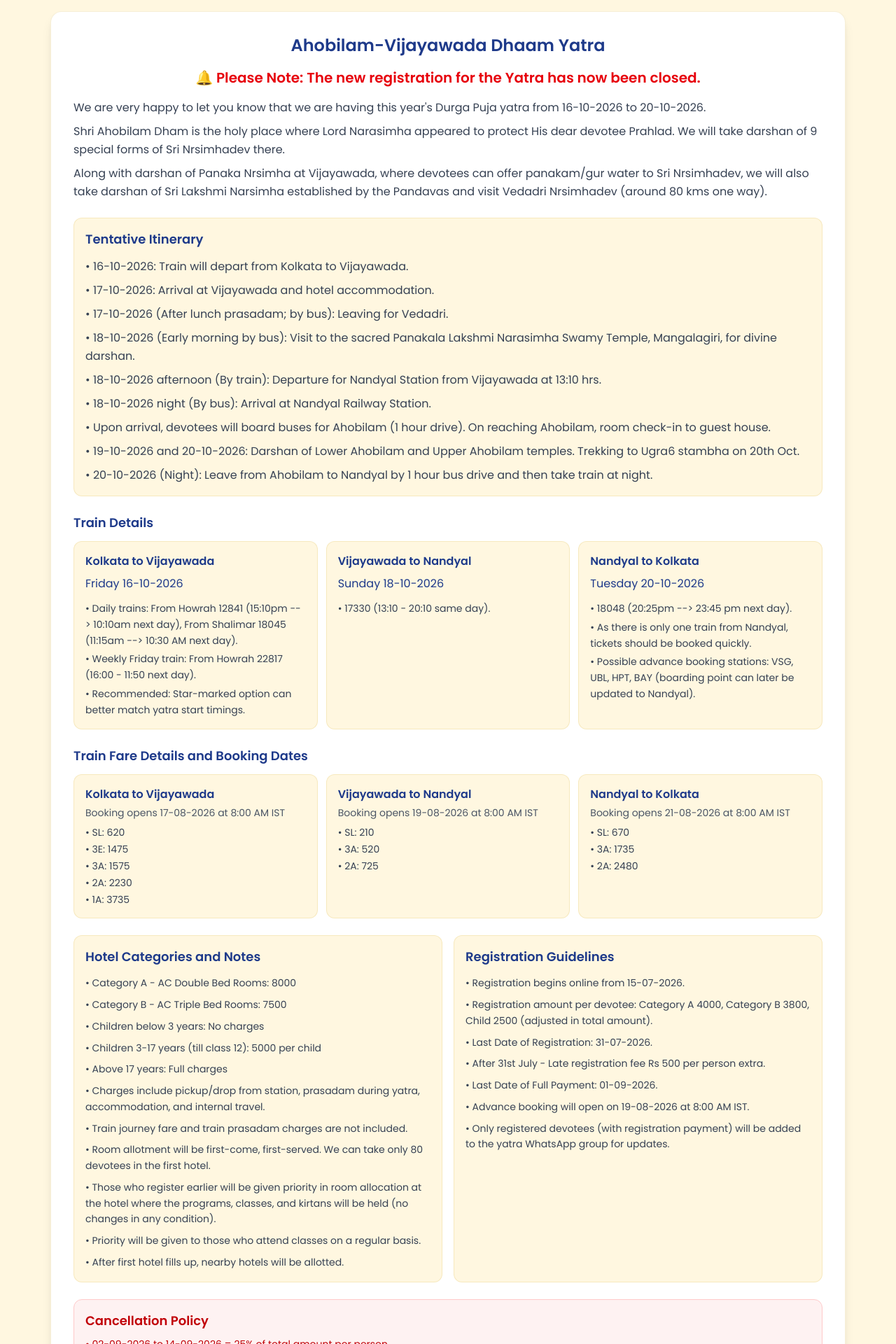
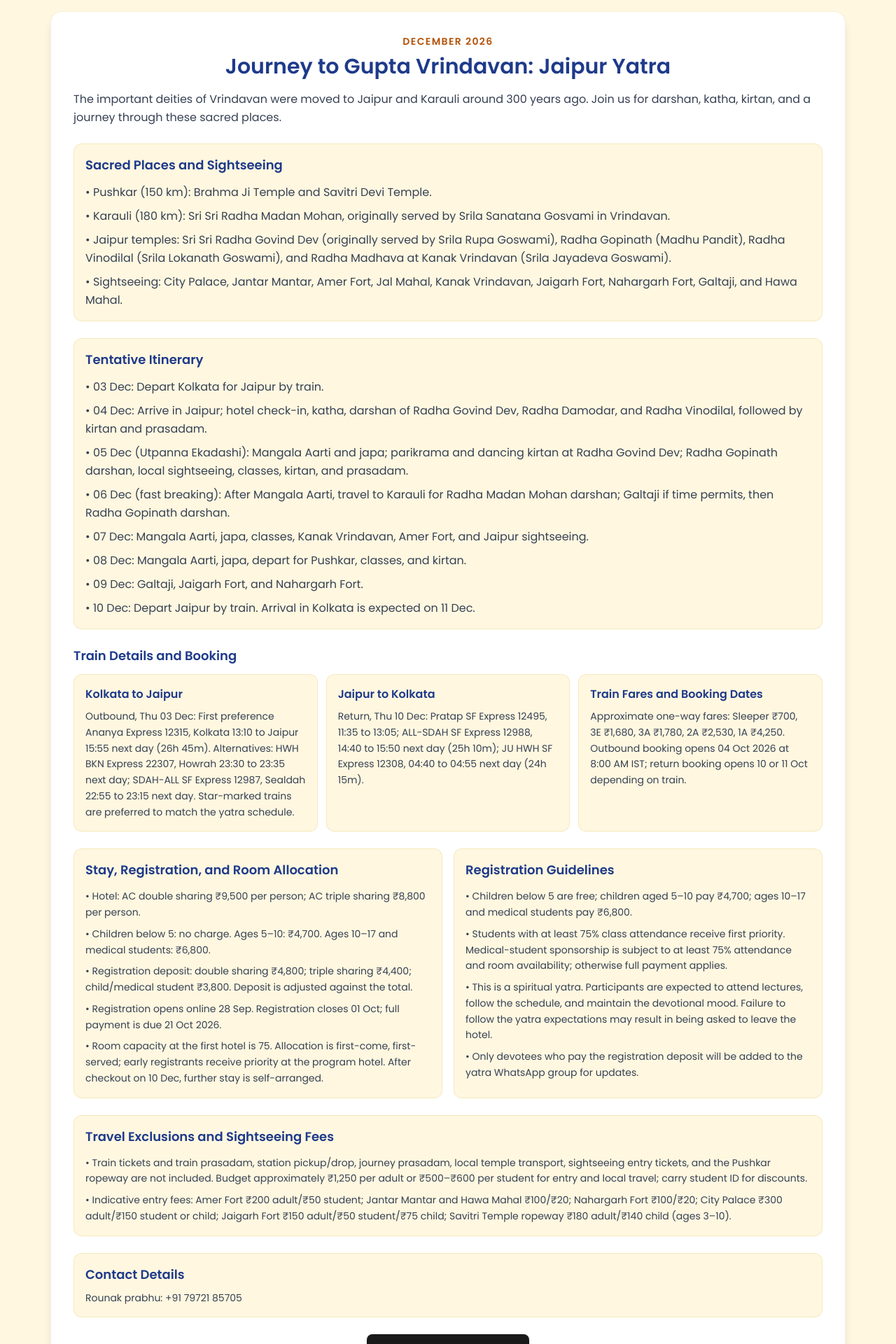
Before and after one commit to asinha2297/sharanagati, a React (Vite) app: page /yatras in a window 1280 px wide. Shown: the part 300-2220 px from the top of the page at 70% size. Built offline with nearby package versions, Linux system fonts and the light colour scheme; no server answers.

Commit message:
Minute updates in Bank details & buttons

```diff
--- a/src/components/JaipurRegistrationForm.jsx
+++ b/src/components/JaipurRegistrationForm.jsx
@@ -190,11 +190,11 @@ export default function JaipurRegistrationForm() {
             <section className="space-y-3 rounded-lg border border-slate-200 p-4 text-slate-700">
               <h2 className="font-semibold text-[#1E3A8A]">Manual Payment</h2>
               <p className="text-sm">Pay by bank transfer or UPI, then provide the transaction reference below. Registration is saved as awaiting verification until the payment is confirmed.</p>
-              <p className="text-sm">Account Name: Rounak Ranjan Singh</p>
-              <p className="text-sm">Account Number: 470410110004309</p>
-              <p className="text-sm">IFSC: BKID0004704</p>
-              <p className="text-sm">Bank: Bank of India</p>
-              <p className="text-sm">UPI ID: rounakrock.singh07-2@okhdfcbank</p>
+              <p className="text-sm">Account Name: Annu Sinha</p>
+              <p className="text-sm">Account Number: 35165460879</p>
+              {/* <p className="text-sm">IFSC: BKID0004704</p> */}
+              <p className="text-sm">Bank: State Bank of India (SBI)</p>
+              <p className="text-sm">UPI ID: 7488136259@ybl</p>
               <label className="block font-medium" htmlFor="paymentReference">UPI transaction ID / bank reference (optional)</label>
               <input id="paymentReference" className={inputClass} value={paymentReference} onChange={(event) => setPaymentReference(event.target.value)} />
               <label className="block font-medium" htmlFor="paymentScreenshot">Payment screenshot (optional)</label>
@@ -203,8 +203,8 @@ export default function JaipurRegistrationForm() {
 
             {error && <p className="rounded-md bg-red-50 p-3 text-sm text-red-800" role="alert">{error}</p>}
             <button type="submit" disabled={isSubmitting || payableNow < 100} className="w-full rounded-md bg-[#F59E0B] px-6 py-3 font-semibold text-white shadow transition hover:bg-[#D97706] disabled:cursor-not-allowed disabled:opacity-60">{isSubmitting ? "Submitting registration..." : `Submit ${paymentType === "full" ? "full payment" : "advance payment"} details · ₹${payableNow.toLocaleString("en-IN")}`}</button>
-            <button type="button" onClick={() => { setViewMode("login"); setError(""); }} className="w-full rounded-md border border-[#1E3A8A] px-5 py-3 font-semibold text-[#1E3A8A]">Back to mobile login</button>
-            <p className="text-center text-xs text-slate-500">Registration amount is due by 01 Oct 2026. Full payment is due by 21 Oct 2026. For questions: Raunak prabhu, +91 79721 85705.</p>
+            <button type="button" onClick={() => { setViewMode("login"); setError(""); }} className="w-full rounded-md border border-[#1E3A8A] px-5 py-3 font-semibold text-[#fff7e0]">Back to mobile login</button>
+            <p className="text-center text-xs text-slate-500">Registration amount is due by 01 Oct 2026. Full payment is due by 21 Oct 2026. For questions: Rounak prabhu, +91 79721 85705.</p>
           </form>
         )}
       </div>
--- a/src/components/Yatras.jsx
+++ b/src/components/Yatras.jsx
@@ -158,6 +158,71 @@ const Yatras = () => {
       <h1 className="page-title !text-left text-4xl !font-normal text-[#1E3A8A] mb-10">
         Upcoming Yatra
       </h1>
+      <section className="mb-10 max-w-full rounded-2xl border border-[#D4AF37]/20 bg-white p-6 text-center shadow-lg md:p-8">
+        <p className="mb-2 text-sm font-semibold uppercase tracking-widest text-[#B45309]">December 2026</p>
+        <h2 className="mb-4 text-2xl font-semibold text-[#1E3A8A] md:text-3xl">Journey to Gupta Vrindavan: Jaipur Yatra</h2>
+        <p className="mb-6 text-left leading-relaxed text-gray-700">The important deities of Vrindavan were moved to Jaipur and Karauli around 300 years ago. Join us for darshan, katha, kirtan, and a journey through these sacred places.</p>
+
+        <div className="mb-6 space-y-6 text-left text-gray-700">
+          <section className="rounded-xl border border-[#D4AF37]/20 bg-[#FFF7E0] p-4">
+            <h3 className="mb-3 text-lg font-semibold text-[#1E3A8A]">Sacred Places and Sightseeing</h3>
+            <ul className="space-y-2 text-sm leading-relaxed md:text-base">
+              {jaipurYatra.places.map((place) => <li key={place}>• {place}</li>)}
+            </ul>
+          </section>
+
+          <section className="rounded-xl border border-[#D4AF37]/20 bg-[#FFF7E0] p-4">
+            <h3 className="mb-3 text-lg font-semibold text-[#1E3A8A]">Tentative Itinerary</h3>
+            <ol className="space-y-2 text-sm leading-relaxed md:text-base">
+              {jaipurYatra.itinerary.map((item) => <li key={item}>• {item}</li>)}
+            </ol>
+          </section>
+
+          <section className="space-y-3">
+            <h3 className="text-lg font-semibold text-[#1E3A8A]">Train Details and Booking</h3>
+            <div className="grid gap-3 md:grid-cols-3">
+              {jaipurYatra.trains.map((item, index) => (
+                <div key={item} className="rounded-xl border border-[#D4AF37]/20 bg-[#FFF7E0] p-4 text-left">
+                  <h4 className="mb-2 font-semibold text-[#1E3A8A]">{["Kolkata to Jaipur", "Jaipur to Kolkata", "Train Fares and Booking Dates"][index]}</h4>
+                  <p className="text-sm leading-relaxed">{item}</p>
+                </div>
+              ))}
+            </div>
+          </section>
+
+          <div className="grid gap-4 md:grid-cols-2">
+            <section className="rounded-xl border border-[#D4AF37]/20 bg-[#FFF7E0] p-4">
+              <h3 className="mb-3 text-lg font-semibold text-[#1E3A8A]">Stay, Registration, and Room Allocation</h3>
+              <ul className="space-y-2 text-sm leading-relaxed">
+                {[...jaipurYatra.expenses.slice(0, 4), jaipurYatra.expenses[6]].map((item) => <li key={item}>• {item}</li>)}
+              </ul>
+            </section>
+
+            <section className="rounded-xl border border-[#D4AF37]/20 bg-[#FFF7E0] p-4">
+              <h3 className="mb-3 text-lg font-semibold text-[#1E3A8A]">Registration Guidelines</h3>
+              <ul className="space-y-2 text-sm leading-relaxed">
+                {jaipurYatra.guidelines.map((item) => <li key={item}>• {item}</li>)}
+              </ul>
+            </section>
+          </div>
+
+          <section className="rounded-xl border border-[#D4AF37]/20 bg-[#FFF7E0] p-4">
+            <h3 className="mb-3 text-lg font-semibold text-[#1E3A8A]">Travel Exclusions and Sightseeing Fees</h3>
+            <ul className="space-y-2 text-sm leading-relaxed">
+              {jaipurYatra.expenses.slice(4, 6).map((item) => <li key={item}>• {item}</li>)}
+            </ul>
+          </section>
+
+          <section className="rounded-xl border border-[#D4AF37]/20 bg-[#FFF7E0] p-4">
+            <h3 className="mb-2 text-lg font-semibold text-[#1E3A8A]">Contact Details</h3>
+            <p className="text-sm leading-relaxed">Rounak prabhu: +91 79721 85705</p>
+          </section>
+        </div>
+
+        <button onClick={() => navigate("/register/jaipur")} className="rounded-md bg-[#F59E0B] px-6 py-3 font-semibold text-white shadow-md transition hover:bg-[#D97706]">
+          Register for Jaipur Yatra
+        </button>
+      </section>
       <div className="max-w-full mx-auto bg-white rounded-2xl border border-[#D4AF37]/20 shadow-lg p-6 md:p-8 text-center">
         <h2 className="text-2xl font-semibold text-[#1E3A8A] mb-4">
           Ahobilam-Vijayawada Dhaam Yatra
@@ -277,41 +342,6 @@ const Yatras = () => {
         </button>
       </div>
       </div>
-      <section className="mt-10 max-w-full rounded-2xl border border-[#D4AF37]/20 bg-white p-6 shadow-lg md:p-8">
-        <div className="mb-8 text-center">
-          <p className="mb-2 text-sm font-semibold uppercase tracking-widest text-[#B45309]">December 2026</p>
-          <h2 className="text-2xl font-semibold text-[#1E3A8A] md:text-3xl">Journey to Gupta Vrindavan: Jaipur Yatra</h2>
-          <p className="mt-3 text-gray-700">The important deities of Vrindavan were moved to Jaipur and Karauli around 300 years ago. Join us for darshan, katha, kirtan, and a journey through these sacred places.</p>
-        </div>
-        <div className="space-y-7 text-left text-gray-700">
-          <section>
-            <h3 className="mb-3 text-lg font-semibold text-[#1E3A8A]">Sacred Places and Sightseeing</h3>
-            <ul className="space-y-2">{jaipurYatra.places.map((place) => <li key={place}>• {place}</li>)}</ul>
-          </section>
-          <section>
-            <h3 className="mb-3 text-lg font-semibold text-[#1E3A8A]">Tentative Itinerary</h3>
-            <ol className="space-y-2">{jaipurYatra.itinerary.map((item) => <li key={item}>{item}</li>)}</ol>
-          </section>
-          <section>
-            <h3 className="mb-3 text-lg font-semibold text-[#1E3A8A]">Train Details and Booking</h3>
-            <ul className="space-y-2">{jaipurYatra.trains.map((item) => <li key={item}>• {item}</li>)}</ul>
-          </section>
-          <section>
-            <h3 className="mb-3 text-lg font-semibold text-[#1E3A8A]">Stay, Costs, and Important Notes</h3>
-            <ul className="space-y-2">{jaipurYatra.expenses.map((item) => <li key={item}>• {item}</li>)}</ul>
-          </section>
-          <section>
-            <h3 className="mb-3 text-lg font-semibold text-[#1E3A8A]">Registration Guidelines</h3>
-            <ul className="space-y-2">{jaipurYatra.guidelines.map((item) => <li key={item}>• {item}</li>)}</ul>
-            <p className="mt-4 font-semibold text-[#1E3A8A]">Contact: Raunak prabhu, +91 79721 85705</p>
-          </section>
-        </div>
-        <div className="mt-8 text-center">
-          <button onClick={() => navigate("/register/jaipur")} className="rounded-md bg-[#F59E0B] px-6 py-3 font-semibold text-white shadow-md transition hover:bg-[#D97706]">
-            Register for Jaipur Yatra
-          </button>
-        </div>
-      </section>
       <h1 className="page-title !text-left text-4xl !font-normal text-[#1E3A8A] mt-10 mb-10">
         Previous Yatra
       </h1>
```
